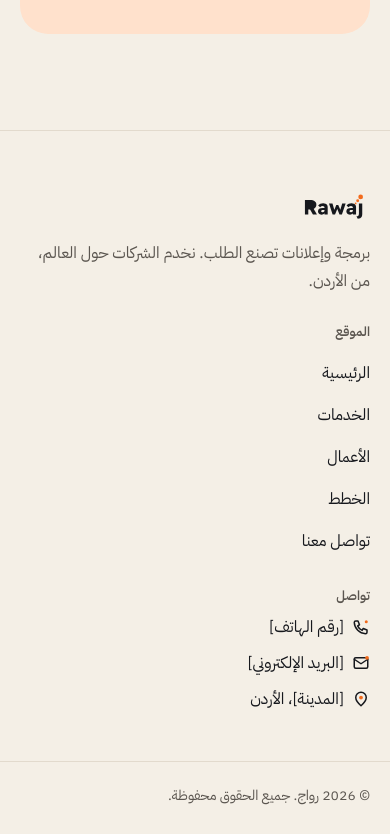
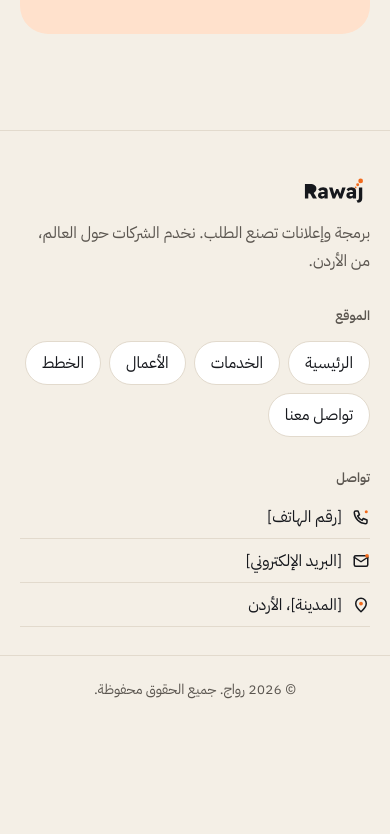
Before and after one commit to engKhaledalwaked/Rawaj, a Nuxt app: page /plans in a window 390 px wide. Shown: the part 5263-6097 px from the top of the page. After the commit the page ends 5987 px from the top, so only its background shows below. Built offline with nearby package versions, Linux system fonts and the light colour scheme.

Commit message:
Footer: tidier mobile layout with pill links and a contact list

```diff
--- a/app/components/AppFooter.vue
+++ b/app/components/AppFooter.vue
@@ -14,7 +14,7 @@ const year = new Date().getFullYear()
         <h2 class="t-label">الموقع</h2>
         <NuxtLink v-for="item in nav" :key="item.to" :to="item.to">{{ item.label }}</NuxtLink>
       </nav>
-      <div>
+      <div class="contact">
         <h2 class="t-label">تواصل</h2>
         <p class="line"><RIcon name="phone" :size="18" /> <span dir="ltr">{{ contact.phone }}</span></p>
         <p class="line"><RIcon name="mail" :size="18" /> {{ contact.email }}</p>
@@ -35,5 +35,15 @@ nav a:hover { color: var(--brand-strong); }
 h2 { color: var(--ink-muted); margin-bottom: 8px; }
 .line { display: flex; align-items: center; gap: 8px; margin-bottom: 8px; }
 .legal { margin-top: 40px; padding-top: 20px; border-top: 1px solid var(--line); font-size: 14px; }
-@media (max-width: 760px) { .cols { grid-template-columns: 1fr; gap: 28px; } }
+@media (max-width: 760px) {
+  .site-footer { padding-block: 40px 20px; }
+  .cols { grid-template-columns: 1fr; gap: 32px; }
+  .about { max-width: none; gap: 12px; }
+  /* links wrap as pill buttons instead of one long list; each is a 44px tap target */
+  nav { flex-direction: row; flex-wrap: wrap; gap: 8px; }
+  nav h2 { flex-basis: 100%; }
+  nav a { min-height: 44px; display: inline-flex; align-items: center; padding: 0 16px; border: 1px solid var(--line); border-radius: 99px; background: var(--surface-raised); }
+  .contact .line { min-height: 44px; margin: 0; gap: 10px; border-bottom: 1px solid var(--line); }
+  .legal { margin-top: 28px; text-align: center; }
+}
 </style>
```
